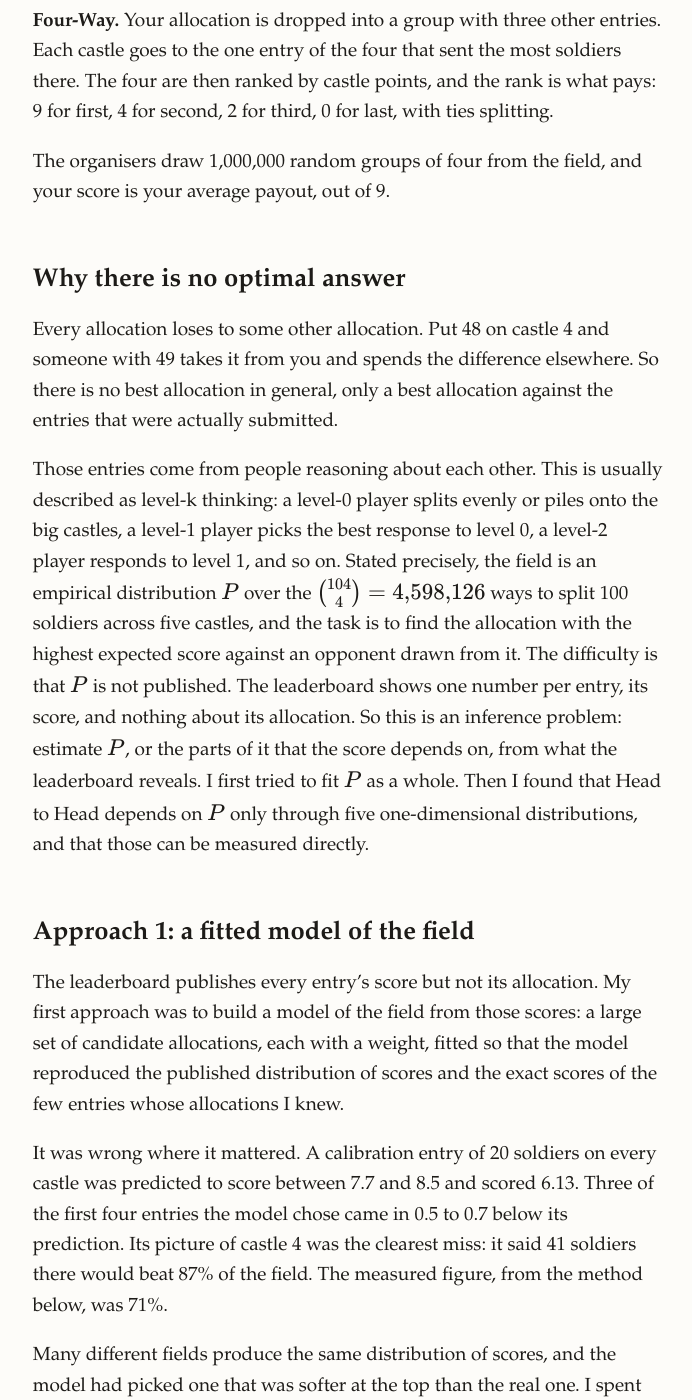
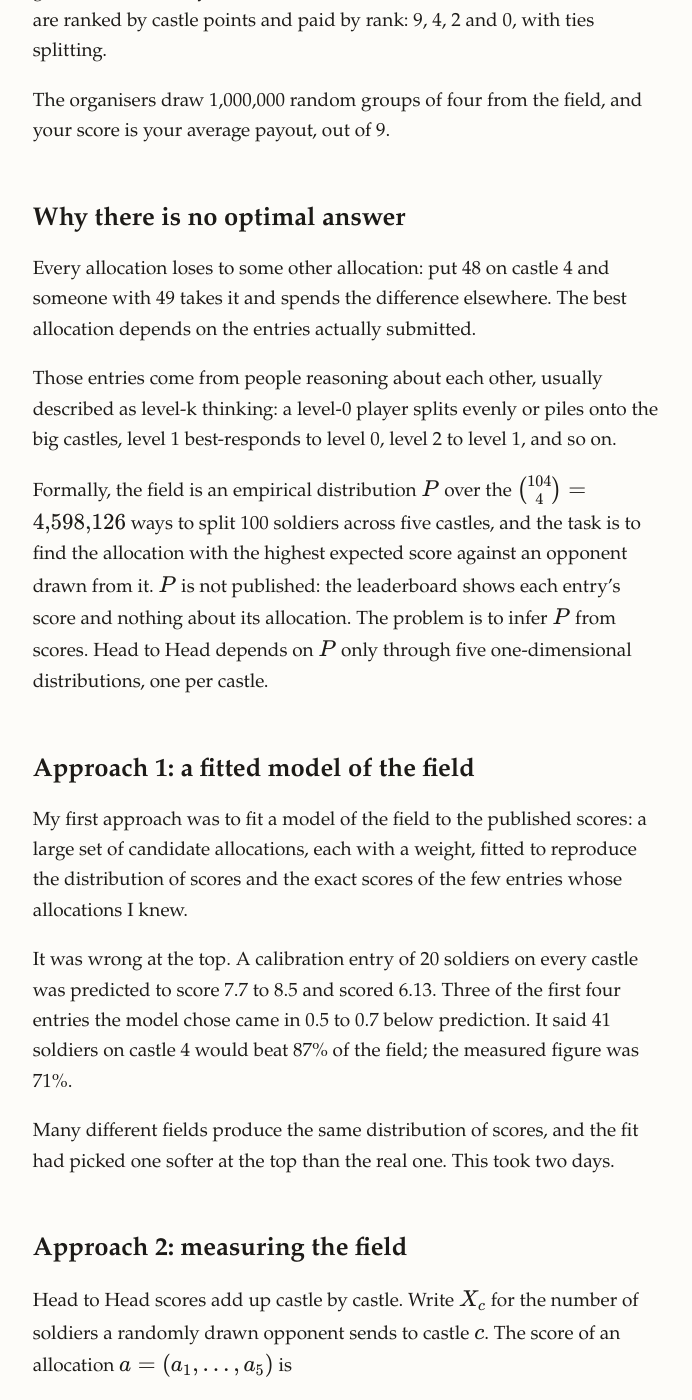
Before and after one commit to kinshu0/kinshu0.github.io, a Jekyll site: the page built from _posts/2026-11-22-castle-challenge.markdown, in a window 1280 px wide and 1400 px high, scrolled down 2002 px. Shown: the whole window, without its empty margins (292-984 px from the left). Built offline with Jekyll 4.4.1, drawn with Linux system fonts in a browser that asks for light colours; some of the changed text lies outside the part shown.

Commit message:
Castle post: tighten wording throughout
Co-Authored-By: Claude Fable 5.2 <noreply@anthropic.com>

```diff
--- a/_posts/2026-11-22-castle-challenge.markdown
+++ b/_posts/2026-11-22-castle-challenge.markdown
@@ -22,9 +22,9 @@ I finished first in both games of the No Limit Castle Challenge, a strategy puzz
 <figcaption>The cards the site generated for my entry on 7 November, the night of the deadline.</figcaption>
 </figure>
 
-The leaderboard was recomputed about every half hour. These are the 105 versions published in the 45 hours after my entry appeared, which was the last update before the Boston deadline.
+The leaderboard was recomputed about every half hour. The counts cover the 105 versions published in the 45 hours after my entry appeared, on the last update before the Boston deadline.
 
-Two caveats. In Head to Head, first place was shared: on the deadline board with one other entry, which was one of my own measurement entries (explained below), and later with five people who copied the allocation. Four-Way is scored on randomly drawn groups, so the same entries change order every time the board is recomputed. A handful of entries sat within that noise at the top. Mine was third on the first board, first more often than any other entry (the next best had 29), and never lower than tenth.
+Two caveats. In Head to Head, first place was shared: with one of my own measurement entries (explained below), and later with five entries that copied the allocation. Four-Way is scored on randomly drawn groups, so entries change order every time the board is recomputed. Mine was third on the first board, first more often than any other entry (the next best had 29), and never lower than tenth.
 
 ## The challenge
 
@@ -32,23 +32,25 @@ You have 100 soldiers to split across five castles worth 1, 2, 3, 4 and 5 points
 
 **Head to Head.** Your allocation plays every other entry once. Each castle goes to whoever sent more soldiers, and a tie splits the points. Your score is your average points per opponent, out of 15.
 
-**Four-Way.** Your allocation is dropped into a group with three other entries. Each castle goes to the one entry of the four that sent the most soldiers there. The four are then ranked by castle points, and the rank is what pays: 9 for first, 4 for second, 2 for third, 0 for last, with ties splitting.
+**Four-Way.** Your allocation is grouped with three other entries. Each castle goes to the one entry of the four that sent the most soldiers there. The four are ranked by castle points and paid by rank: 9, 4, 2 and 0, with ties splitting.
 
 The organisers draw 1,000,000 random groups of four from the field, and your score is your average payout, out of 9.
 
 ## Why there is no optimal answer
 
-Every allocation loses to some other allocation. Put 48 on castle 4 and someone with 49 takes it from you and spends the difference elsewhere. So there is no best allocation in general, only a best allocation against the entries that were actually submitted.
+Every allocation loses to some other allocation: put 48 on castle 4 and someone with 49 takes it and spends the difference elsewhere. The best allocation depends on the entries actually submitted.
 
-Those entries come from people reasoning about each other. This is usually described as level-k thinking: a level-0 player splits evenly or piles onto the big castles, a level-1 player picks the best response to level 0, a level-2 player responds to level 1, and so on. Stated precisely, the field is an empirical distribution $$P$$ over the $$\binom{104}{4} = 4{,}598{,}126$$ ways to split 100 soldiers across five castles, and the task is to find the allocation with the highest expected score against an opponent drawn from it. The difficulty is that $$P$$ is not published. The leaderboard shows one number per entry, its score, and nothing about its allocation. So this is an inference problem: estimate $$P$$, or the parts of it that the score depends on, from what the leaderboard reveals. I first tried to fit $$P$$ as a whole. Then I found that Head to Head depends on $$P$$ only through five one-dimensional distributions, and that those can be measured directly.
+Those entries come from people reasoning about each other, usually described as level-k thinking: a level-0 player splits evenly or piles onto the big castles, level 1 best-responds to level 0, level 2 to level 1, and so on.
+
+Formally, the field is an empirical distribution $$P$$ over the $$\binom{104}{4} = 4{,}598{,}126$$ ways to split 100 soldiers across five castles, and the task is to find the allocation with the highest expected score against an opponent drawn from it. $$P$$ is not published: the leaderboard shows each entry's score and nothing about its allocation. The problem is to infer $$P$$ from scores. Head to Head depends on $$P$$ only through five one-dimensional distributions, one per castle.
 
 ## Approach 1: a fitted model of the field
 
-The leaderboard publishes every entry's score but not its allocation. My first approach was to build a model of the field from those scores: a large set of candidate allocations, each with a weight, fitted so that the model reproduced the published distribution of scores and the exact scores of the few entries whose allocations I knew.
+My first approach was to fit a model of the field to the published scores: a large set of candidate allocations, each with a weight, fitted to reproduce the distribution of scores and the exact scores of the few entries whose allocations I knew.
 
-It was wrong where it mattered. A calibration entry of 20 soldiers on every castle was predicted to score between 7.7 and 8.5 and scored 6.13. Three of the first four entries the model chose came in 0.5 to 0.7 below its prediction. Its picture of castle 4 was the clearest miss: it said 41 soldiers there would beat 87% of the field. The measured figure, from the method below, was 71%.
+It was wrong at the top. A calibration entry of 20 soldiers on every castle was predicted to score 7.7 to 8.5 and scored 6.13. Three of the first four entries the model chose came in 0.5 to 0.7 below prediction. It said 41 soldiers on castle 4 would beat 87% of the field; the measured figure was 71%.
 
-Many different fields produce the same distribution of scores, and the model had picked one that was softer at the top than the real one. I spent two days on it.
+Many different fields produce the same distribution of scores, and the fit had picked one softer at the top than the real one. This took two days.
 
 ## Approach 2: measuring the field
 
@@ -64,58 +66,58 @@ $$
 F_c(x) = \Pr[X_c < x] + \tfrac{1}{2} \Pr[X_c = x]
 $$
 
-The score depends on the field only through the five functions $$F_1, \dots, F_5$$, and nothing about one castle affects another. An entry that puts soldiers on a single castle therefore reads off one value of one $$F_c$$, straight from its published score.
+The score depends on the field only through $$F_1, \dots, F_5$$. An entry with soldiers on a single castle reads one value of one $$F_c$$ from its published score.
 
-One example. I submitted 59-0-0-41-0, and on the final board it scored 4.468.
+Example: 59-0-0-41-0 scored 4.468 on the final board.
 
-- Castle 1, with 59 soldiers, is a near-certain win: $$F_1(59) \approx 1$$, so 1 point.
-- Castles 2, 3 and 5, with zero soldiers, tie against everyone else who sent zero there. Write $$z_c = \Pr[X_c = 0]$$, so that $$F_c(0) = z_c / 2$$. Five entries that put all 100 soldiers on one castle had already measured these: $$z_2 = 13.8\%$$, $$z_3 = 12.0\%$$, $$z_5 = 14.3\%$$.
-- What is left belongs to castle 4.
+- Castle 1, with 59 soldiers, wins: $$F_1(59) \approx 1$$, so 1 point.
+- Castles 2, 3 and 5, with zero soldiers, tie with every entry that also sent zero. With $$z_c = \Pr[X_c = 0]$$, $$F_c(0) = z_c / 2$$. Five entries with all 100 soldiers on one castle measured these: $$z_2 = 13.8\%$$, $$z_3 = 12.0\%$$, $$z_5 = 14.3\%$$.
+- The rest belongs to castle 4.
 
 $$
 4 \, F_4(41) = 4.468 - 1 - \tfrac{1}{2} \left( 2 z_2 + 3 z_3 + 5 z_5 \right) = 4.468 - 1 - 0.675 = 2.793
 $$
 
-So $$F_4(41) = 2.793 / 4 = 0.70$$: 41 soldiers on castle 4 beat 70% of the field on that board (71% when I first measured it).
+So $$F_4(41) = 2.793 / 4 = 0.70$$: 41 soldiers on castle 4 beat 70% of the field on that board (71% when first measured).
 
-About eighty entries of this kind, submitted over a day, mapped all five castles. Each dot below is one of them. Set an allocation and the page computes its score from those measurements alone.
+About eighty such entries mapped all five castles. Each dot below is one. Set an allocation and the page computes its score from those measurements alone.
 
 <div id="castle-predictor" class="castle-predictor"></div>
 
 ### Checking it
 
-I had 42 other entries on the board whose value on every castle had been measured directly. For all 42, the score computed from the probes was lower than the real score by between 0.111 and 0.116. The differences between entries, which are what decide rank, were right to within 0.005.
+42 other entries on the board had every castle value measured directly. For all 42, the score computed from the probes was below the real score by 0.111 to 0.116. Differences between entries, which decide rank, were right to within 0.005.
 
 <details>
 <summary>All 42 entries</summary>
 <div id="castle-known" class="castle-known"></div>
 </details>
 
-The constant gap of 0.113 is an error in my probe design that I only found while writing this up. A probe for $$F_c(x)$$ parks its other $$100 - x$$ soldiers on castle 1, and I assumed that leg always wins its 1 point, $$F_1(100 - x) = 1$$. It does not quite: a small share of the field sends even more to castle 1. Each measured value is therefore low by $$\left(1 - F_1(100 - x)\right) / c$$, and for a full allocation the errors add up to
+The constant 0.113 is an error in the probe design, found while writing this up. A probe for $$F_c(x)$$ parks its other $$100 - x$$ soldiers on castle 1, and I assumed $$F_1(100 - x) = 1$$. A small share of the field sends more than that to castle 1, so each measured value is low by $$\left(1 - F_1(100 - x)\right) / c$$, and for a full allocation the errors add up to
 
 $$
 S(a) - \hat{S}(a) = \sum_{c=2}^{5} \left( 1 - F_1(100 - a_c) \right)
 $$
 
-which is about 0.03 per castle. Within the family of allocations that matter it is close to the same for every one, so it never changed which allocation looked best.
+which is about 0.03 per castle. It is nearly the same for every allocation near the top, so it did not change which looked best.
 
 ## Search
 
-The measurements pointed at a region: almost nothing on castles 1 and 2, about 36 on castle 3, 46 to 48 on castle 4, and a handful on castle 5. My first entry there, 4-4-36-48-8, scored 9.290 and ranked 30th.
+The measurements pointed to a region: almost nothing on castles 1 and 2, about 36 on castle 3, 46 to 48 on castle 4, and a handful on castle 5. My first entry there, 4-4-36-48-8, scored 9.290 and ranked 30th.
 
-From there I searched on the leaderboard itself. Head to Head scores are exact, so submitting the neighbours of an entry (move one soldier from one castle to another) and reading their scores on the next update gives the slope in each direction with no noise. About three hours and forty entries later, 4-6-36-47-7 was first. By the evening of the deadline the field had shifted and its neighbour 4-5-36-48-7 had overtaken it, and that is the one I submitted under my name.
+From there I searched on the leaderboard. Head to Head scores are exact, so submitting an entry's neighbours (one soldier moved between two castles) and reading their scores on the next update gives the slope in each direction. Three hours and forty entries later, 4-6-36-47-7 was first. By the evening of the deadline the field had shifted and its neighbour 4-5-36-48-7 had overtaken it; I submitted that one under my name.
 
 ## Four-Way
 
-Four-Way has no such shortcut. The payout depends on your place in the group, which depends on all five castles and all three opponents at once. The score does not split into one term per castle, and single-castle entries measure nothing useful.
+Four-Way does not separate. The payout depends on place in the group, which depends on all five castles and all three opponents, so single-castle entries measure nothing.
 
-I used the same neighbour search, with one change. Because the organisers score Four-Way by sampling, the same entry moves by about 0.02 from one board to the next, which is more than the difference between good neighbours. So I compared entries by their average over many boards. Over 24 boards, 3-41-54-1-1 averaged 6.003 and its two closest neighbours 6.000 and 5.997. That is a plateau, not a peak, and which entry is first on any one board is a draw among the entries on it.
+I used the same neighbour search on averages. The same entry moves about 0.02 between boards, more than the gap between good neighbours. Over 24 boards, 3-41-54-1-1 averaged 6.003 and its two closest neighbours 6.000 and 5.997: a plateau, where first place on any one board is a draw.
 
 ## Errors
 
-- **Two days on the model.** Ten single-castle entries on the first day would have been worth more than everything the model told me.
-- **The castle 1 assumption** described above. A few entries splitting soldiers between castles 1 and 2 only would have measured it.
-- **I misread the Four-Way rule** until the last night. I had assumed each castle was decided pairwise within the group. A batch of entries built on that reading moved the scores in a way that was only possible under the real rule.
+- **Two days on the model.** Ten single-castle entries on day one would have told me more.
+- **The castle 1 assumption** above. A few entries split between castles 1 and 2 only would have measured it.
+- **Misreading the Four-Way rule** until the last night: I assumed each castle was decided pairwise within the group. A batch of entries built on that reading moved the scores in a way only the real rule allows.
 - **Twenty-eight entries never appeared on the board,** and for a day I read that as delay.
 
 I directed the work and Claude Code, running as an agent, did most of the execution: collecting every version of the leaderboard, fitting the model, and running the submit-and-measure loop overnight.
```
